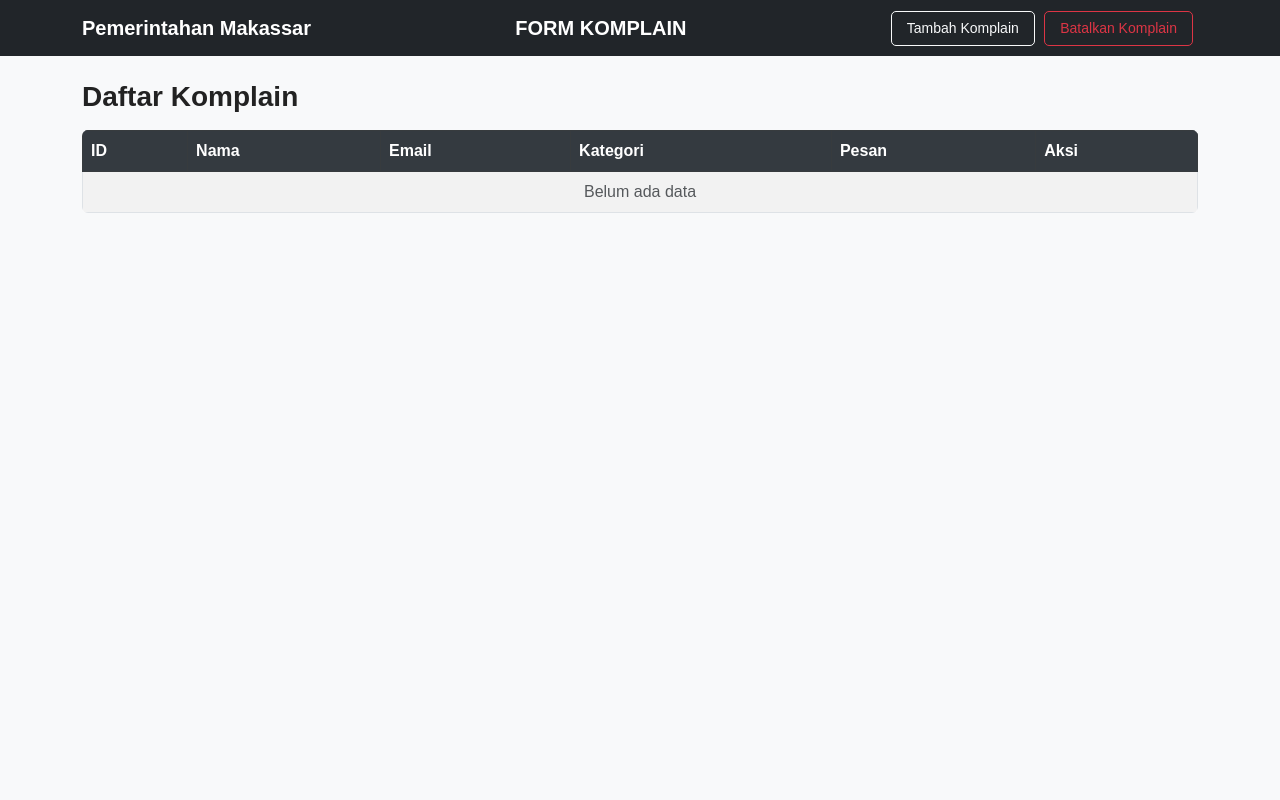
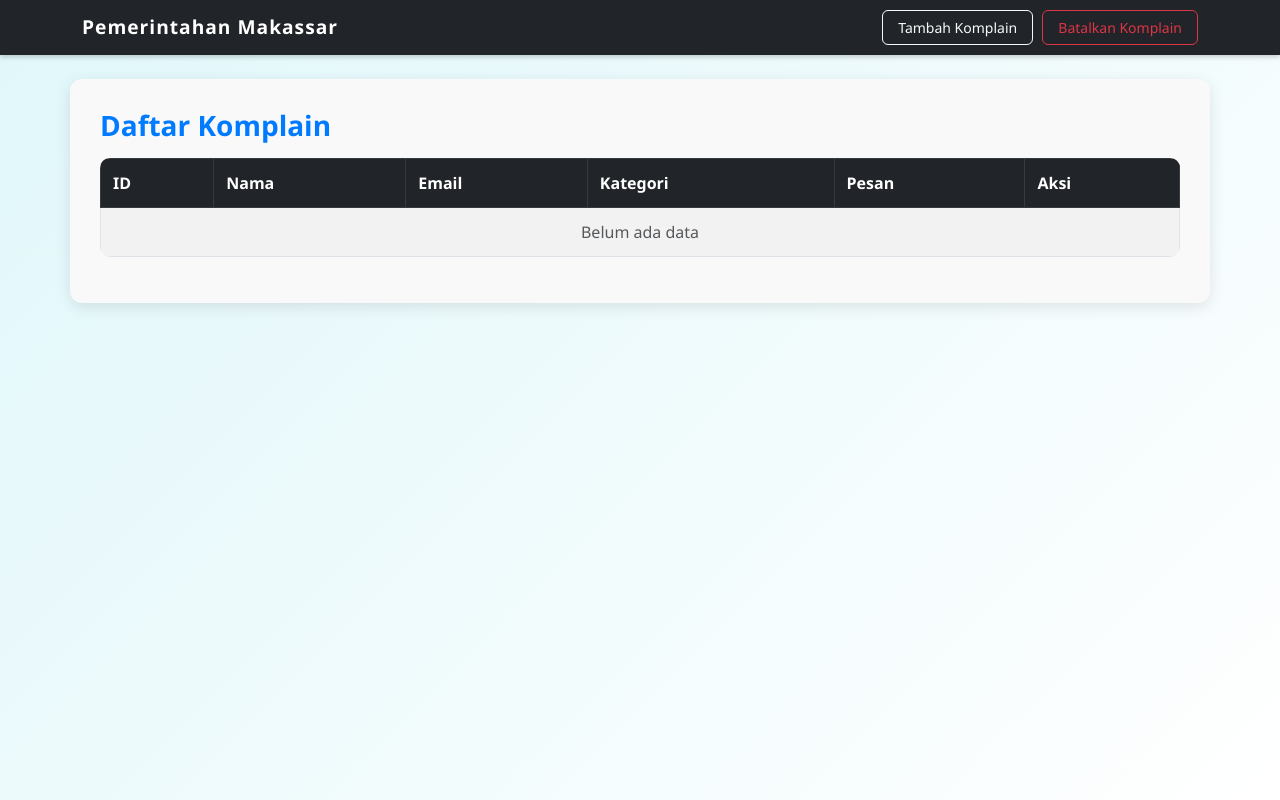
Before and after one commit to MuhZulfikarH/KLP_7_PaaS, a Flask app: page / in a window 1280 px wide. Run offline with Flask 3, Linux system fonts and the light colour scheme; data that the repository does not hold is empty; some libraries are stand-ins or nearby versions.

Commit message:
Initial commit komplain_makassar

```diff
--- a/komplain_makassar/app.py
+++ b/komplain_makassar/app.py
@@ -1,82 +1,49 @@
 from flask import Flask, render_template, request, redirect, url_for, flash
-from flask_mysqldb import MySQL
+from db_config import get_db, query_db
 
 app = Flask(__name__)
-app.secret_key = "supersecretkey"  # untuk flash messages
-
-# Konfigurasi MySQL
-app.config['MYSQL_HOST'] = 'localhost'
-app.config['MYSQL_USER'] = 'zul'
-app.config['MYSQL_PASSWORD'] = 'gowa2105'
-app.config['MYSQL_DB'] = 'komplain_db'
-
-mysql = MySQL(app)
-
-# Membuat tabel jika belum ada
-with app.app_context():
-    with mysql.connection.cursor() as cur:
-        cur.execute("""
-            CREATE TABLE IF NOT EXISTS komplain (
-                id INT AUTO_INCREMENT PRIMARY KEY,
-                nama VARCHAR(100) NOT NULL,
-                email VARCHAR(100) NOT NULL,
-                kategori VARCHAR(50) NOT NULL,
-                pesan TEXT NOT NULL
-            )
-        """)
-        mysql.connection.commit()
-
+app.secret_key = "secret_key_anda"
 
 @app.route('/')
 def index():
-    with mysql.connection.cursor() as cur:
-        cur.execute("SELECT * FROM komplain")
-        data = cur.fetchall()
-    return render_template("index.html", data=data)
-
+    data = query_db("SELECT * FROM komplain")
+    return render_template('index.html', data=data, hide_nav_buttons=False)
 
 @app.route('/tambah', methods=['GET', 'POST'])
 def tambah():
-    if request.method == "POST":
+    if request.method == 'POST':
         nama = request.form['nama']
         email = request.form['email']
         kategori = request.form['kategori']
         pesan = request.form['pesan']
 
-        with mysql.connection.cursor() as cur:
-            cur.execute(
-                "INSERT INTO komplain (nama, email, kategori, pesan) VALUES (%s, %s, %s, %s)",
-                (nama, email, kategori, pesan)
-            )
-            mysql.connection.commit()
-
-        flash("Komplain berhasil ditambahkan!", "success")
+        db = get_db()
+        db.execute(
+            "INSERT INTO komplain (nama, email, kategori, pesan) VALUES (?, ?, ?, ?)",
+            (nama, email, kategori, pesan)
+        )
+        db.commit()
+        flash("Komplain berhasil ditambahkan", "success")
         return redirect(url_for('index'))
 
-    return render_template("form.html")
-
+    # hide tombol navbar di halaman tambah
+    return render_template('form.html', hide_nav_buttons=True)
 
 @app.route('/hapus/<int:komplain_id>')
 def hapus(komplain_id):
-    """Hapus komplain berdasarkan ID"""
-    with mysql.connection.cursor() as cur:
-        cur.execute("DELETE FROM komplain WHERE id = %s", (komplain_id,))
-        mysql.connection.commit()
-
-    flash("Komplain berhasil dihapus!", "danger")
+    db = get_db()
+    db.execute("DELETE FROM komplain WHERE id = ?", (komplain_id,))
+    db.commit()
+    flash("Komplain berhasil dihapus", "danger")
     return redirect(url_for('index'))
-
 
 @app.route('/batalkan')
 def batalkan():
-    """Hapus semua komplain"""
-    with mysql.connection.cursor() as cur:
-        cur.execute("DELETE FROM komplain")
-        mysql.connection.commit()
-
-    flash("Semua komplain berhasil dibatalkan!", "danger")
+    db = get_db()
+    db.execute("DELETE FROM komplain")
+    db.commit()
+    flash("Semua komplain telah dibatalkan", "danger")
     return redirect(url_for('index'))
 
-
-if __name__ == "__main__":
-    app.run(debug=True)
+if __name__ == '__main__':
+    app.run(host='0.0.0.0', port=5000, debug=True)
--- a/komplain_makassar/db_config.py
+++ b/komplain_makassar/db_config.py
@@ -1,9 +1,28 @@
-import mysql.connector
+import sqlite3
+from flask import g
 
-def get_db_connection():
-    return mysql.connector.connect(
-        host="localhost",
-        user="zul",
-        password="gowa2105",
-        database="komplain_db"
-    )
+DATABASE = 'database.db'
+
+def get_db():
+    db = getattr(g, '_database', None)
+    if db is None:
+        db = g._database = sqlite3.connect(DATABASE)
+        db.row_factory = sqlite3.Row
+        # buat tabel otomatis jika belum ada
+        db.execute("""
+            CREATE TABLE IF NOT EXISTS komplain (
+                id INTEGER PRIMARY KEY AUTOINCREMENT,
+                nama TEXT NOT NULL,
+                email TEXT NOT NULL,
+                kategori TEXT NOT NULL,
+                pesan TEXT NOT NULL
+            )
+        """)
+        db.commit()
+    return db
+
+def query_db(query, args=(), one=False):
+    cur = get_db().execute(query, args)
+    rv = cur.fetchall()
+    cur.close()
+    return (rv[0] if rv else None) if one else rv
--- a/komplain_makassar/requirements.txt
+++ b/komplain_makassar/requirements.txt
@@ -1,2 +1 @@
-Flask
-Flask-MySQLdb
+Flask==2.3.3
--- a/komplain_makassar/static/style.css
+++ b/komplain_makassar/static/style.css
@@ -1,85 +1,151 @@
-/* Body dan container */
-.custom-body {
-    font-family: Arial, sans-serif;
-    margin: 0;
-    padding: 0;
+/* ==========================
+   BODY & FONTS
+=========================== */
+body.custom-body {
+    font-family: 'Segoe UI', Tahoma, Geneva, Verdana, sans-serif;
+    background: linear-gradient(135deg, #e0f7fa, #ffffff);
+    color: #333;
+    min-height: 100vh;
 }
 
+/* ==========================
+   NAVBAR
+=========================== */
+.navbar-title {
+    font-weight: bold;
+    font-size: 1.2rem;
+    letter-spacing: 1px;
+}
+
+.navbar {
+    box-shadow: 0 2px 5px rgba(0,0,0,0.2);
+}
+
+.navbar .custom-btn {
+    margin-left: 5px;
+    border-radius: 6px;
+}
+
+/* ==========================
+   CONTAINER
+=========================== */
 .custom-container {
+    background-color: #f9f9f9;
+    padding: 30px;
+    border-radius: 12px;
+    box-shadow: 0 4px 15px rgba(0,0,0,0.1);
     margin-top: 20px;
 }
 
-/* Heading */
+/* ==========================
+   HEADINGS
+=========================== */
 .custom-heading {
-    color: #222;
-    font-weight: bold;
+    font-weight: 600;
+    color: #007BFF;
+    margin-bottom: 20px;
 }
 
-/* Form */
-.custom-form {
-    background: #f9f9f9;
-    padding: 20px;
+/* ==========================
+   FORM
+=========================== */
+.custom-form input,
+.custom-form select,
+.custom-form textarea {
     border-radius: 8px;
-    border: 1px solid #ddd;
+    border: 1px solid #ccc;
+    padding: 8px;
+    width: 100%;
+    transition: 0.2s;
+}
+
+.custom-form input:focus,
+.custom-form select:focus,
+.custom-form textarea:focus {
+    outline: none;
+    border-color: #007BFF;
+    box-shadow: 0 0 5px rgba(0,123,255,0.3);
 }
 
 .custom-label {
-    font-weight: 600;
-}
-
-.custom-input {
-    border-radius: 5px;
-    border: 1px solid #ccc;
-}
-
-/* Tombol */
-.custom-btn {
-    border-radius: 5px;
-    padding: 6px 15px;
-    margin-right: 5px;
-}
-
-/* Hyperlink */
-.custom-link {
-    color: #007bff;
-    text-decoration: none;
     font-weight: 500;
 }
 
-.custom-link:hover {
-    text-decoration: underline;
+/* ==========================
+   BUTTONS
+=========================== */
+.custom-btn {
+    border-radius: 8px;
+    padding: 6px 15px;
+    transition: 0.2s;
 }
 
-/* Tabel */
+.custom-btn:hover {
+    opacity: 0.9;
+    transform: translateY(-1px);
+}
+
+/* ==========================
+   TABLE
+=========================== */
 .custom-table {
-    background: #fff;
-    border-radius: 6px;
+    width: 100%;
+    border-collapse: collapse;
+    border-radius: 10px;
     overflow: hidden;
 }
 
-.custom-table-head th {
+.custom-table thead {
     background-color: #343a40;
     color: #fff;
 }
 
-.custom-table-row td {
-    padding: 10px;
+.custom-table th, .custom-table td {
+    padding: 12px;
+    text-align: left;
 }
 
-/* Alert */
-.custom-alert {
-    border-radius: 5px;
-    padding: 10px;
+.custom-table tr:nth-child(even) {
+    background-color: #f1f1f1;
 }
 
-/* Navbar title */
-.navbar-title {
-    color: #fff;
-    font-weight: bold;
-    cursor: default;
+.custom-table tr:hover {
+    background-color: #e0f7fa;
+    transition: 0.2s;
 }
 
-.navbar-title:hover {
-    color: #fff;
+/* ==========================
+   ALERT / FLASH MESSAGE
+=========================== */
+.custom-alert {
+    border-radius: 8px;
+    padding: 10px 15px;
+    font-weight: 500;
+    box-shadow: 0 2px 6px rgba(0,0,0,0.1);
+    margin-bottom: 20px;
+}
+
+/* ==========================
+   LINKS
+=========================== */
+a {
     text-decoration: none;
 }
+
+/* ==========================
+   MEDIA QUERIES (RESPONSIVE)
+=========================== */
+@media (max-width: 768px) {
+    .custom-container {
+        padding: 20px;
+    }
+
+    .navbar-title {
+        font-size: 1rem;
+    }
+
+    .custom-btn {
+        padding: 5px 12px;
+        font-size: 0.9rem;
+    }
+}
--- a/komplain_makassar/templates/index.html
+++ b/komplain_makassar/templates/index.html
@@ -11,23 +11,22 @@
             <th>Email</th>
             <th>Kategori</th>
             <th>Pesan</th>
-            <th>Aksi</th> <!-- kolom aksi -->
+            <th>Aksi</th>
         </tr>
     </thead>
     <tbody>
         {% for row in data %}
         <tr class="custom-table-row">
-            <td>{{ row[0] }}</td>
-            <td>{{ row[1] }}</td>
-            <td>{{ row[2] }}</td>
-            <td>{{ row[3] }}</td>
-            <td>{{ row[4] }}</td>
+            <td>{{ row['id'] }}</td>
+            <td>{{ row['nama'] }}</td>
+            <td>{{ row['email'] }}</td>
+            <td>{{ row['kategori'] }}</td>
+            <td>{{ row['pesan'] }}</td>
             <td class="text-center">
-                <!-- Tombol hapus satu komplain -->
-                <a href="{{ url_for('hapus', komplain_id=row[0]) }}"
+                <a href="{{ url_for('hapus', komplain_id=row['id']) }}"
                    class="btn btn-outline-danger btn-sm"
                    onclick="return confirm('Yakin ingin menghapus komplain ini?');">
-                   🗑️
+                   batalkan
                 </a>
             </td>
         </tr>
--- a/komplain_makassar/templates/layout.html
+++ b/komplain_makassar/templates/layout.html
@@ -12,19 +12,20 @@
 <nav class="navbar navbar-expand-lg navbar-dark bg-dark">
   <div class="container">
     <span class="navbar-brand navbar-title">Pemerintahan Makassar</span>
-    <span class="navbar-brand navbar-title">FORM KOMPLAIN</span>
     <div>
+      {% if not hide_nav_buttons %}
       <!-- Tombol Tambah Komplain -->
       <a class="btn btn-outline-light btn-sm custom-btn" href="{{ url_for('tambah') }}">
         Tambah Komplain
       </a>
 
-      <!-- Tombol Batalkan Semua Komplain dengan konfirmasi -->
+      <!-- Tombol Batalkan Semua Komplain -->
       <a class="btn btn-outline-danger btn-sm custom-btn"
          href="{{ url_for('batalkan') }}"
          onclick="return confirm('Yakin untuk menghapus semua komplain ini?');">
         Batalkan Komplain
       </a>
+      {% endif %}
     </div>
   </div>
 </nav>
@@ -39,7 +40,6 @@
       {% endif %}
     {% endwith %}
 
-    <!-- Konten halaman -->
     {% block content %}{% endblock %}
 </div>
 
```
Also changed, not shown: komplain_makassar/cek_db.py (added, +12 -0 lines), komplain_makassar/database.db (added), 1 other file.
